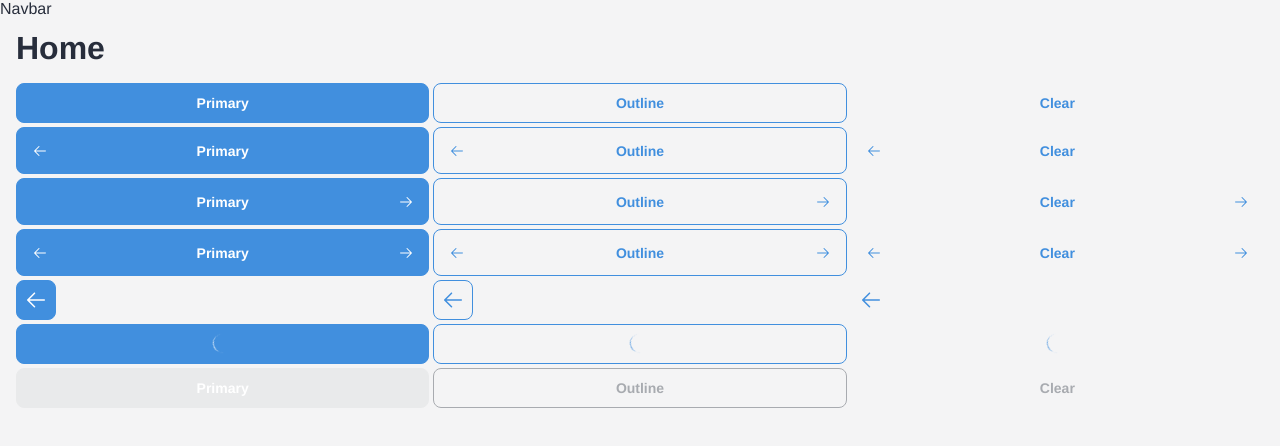
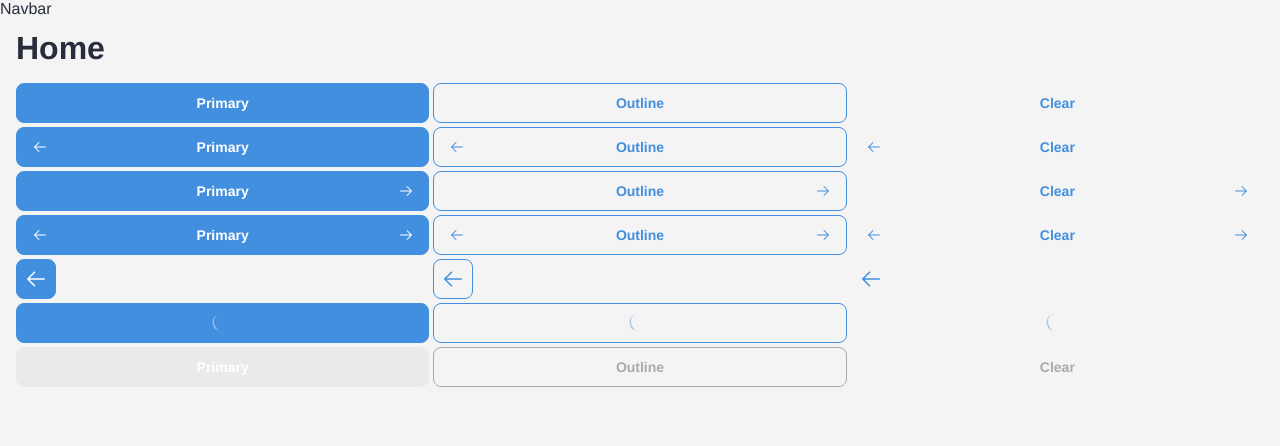
Before and after one commit to ysebasst/url-manager, a React (Vite) app: page / in a window 1280 px wide. Shown: the top 446 px of the page. Built offline with nearby package versions, Linux system fonts and the light colour scheme.

Commit message:
Ajuste padding-y button

```diff
--- a/src/components/button/Button.scss
+++ b/src/components/button/Button.scss
@@ -1,7 +1,7 @@
 @use "@/styles" as *;
 
 .button {
-  --padding-y: 0.75rem;
+  --padding-y: 0.25rem;
   --padding-x: 0.5rem;
   --min-size: 1.5rem;
   --icon-size: 1rem;
```
